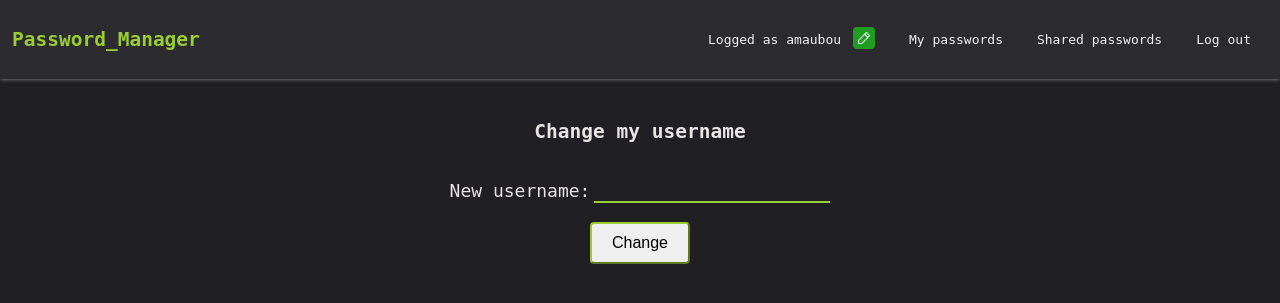
After one commit to AntoineMauboussin/django_lc, a Django app: page /changedmymind/ in a window 1280 px wide. The commit adds this page. Shown: the top 303 px of the page. Run offline with Django 4.2, Linux system fonts and the light colour scheme; a user stored in the database is signed in.

Commit message:
changeusername

```diff
--- a/src/project/app/urls.py
+++ b/src/project/app/urls.py
@@ -10,7 +10,7 @@ from .views import (
     update_item,
     delete_item,
 )
-from .views import index, register, share_item, shared_items, delete_item,delete_shared
+from .views import index, register, share_item, shared_items, delete_item,delete_shared, change_username
 
 urlpatterns = [
     path("", index, name="index"),
@@ -23,4 +23,5 @@ urlpatterns = [
     path("delete_shared/<int:id>", delete_shared, name="delete_shared"),
     path("update_item/<item_id>", update_item, name="update_item"),
     path("delete_item/<item_id>", delete_item, name="delete_item"),
+    path('changedmymind/', change_username, name='changedmymind'),
 ]
--- a/src/project/app/views.py
+++ b/src/project/app/views.py
@@ -3,6 +3,7 @@ from django.urls import reverse
 from django.views.decorators.http import require_http_methods
 from django.contrib.auth.decorators import login_required
 from cryptography.fernet import Fernet
+from django.contrib import messages
 
 from django import forms
 from app.forms import RegisterForm, ShareForm
@@ -194,3 +195,19 @@ def delete_shared(request, id):
         shared_item.delete()
 
     return redirect("shared_items")
+
+@login_required
+def change_username(request):
+    if request.method == 'POST':
+        new_username = request.POST.get('new_username')
+
+        existing_user = User.objects.filter(username=new_username).exists()
+        if existing_user:
+            messages.error(request, "Username is already in use.")
+        else:
+            user = request.user
+            user.username = new_username
+            user.save()
+            return redirect('index')  # Rediriger l'utilisateur vers la page de profil
+
+    return render(request, 'change_username.html')
--- a/src/project/static/css/app.css
+++ b/src/project/static/css/app.css
@@ -17,6 +17,46 @@ a:hover {
 
 .error {
     color: red;
+}
+
+.action-username {
+    display: flex;
+    align-items: center;
+}
+
+.action-username img {
+    width: 12px;
+    height: 12px;
+    padding: 5px;
+    border-radius: 4px;
+    background-color: rgb(33, 155, 33);
+    border: none;
+}
+
+.action-username img:hover {
+    box-shadow: 0 0 4px yellowgreen;
+}
+
+.action-username a:hover {
+    border: none;
+}
+
+.action-username .tooltip {
+    display: inline;
+    position: relative;
+}
+
+.action-username .tooltip:hover:before {
+    background-color: rgb(0, 0, 0);
+    color: yellowgreen;
+    content: attr(title);
+    left: 0;
+    bottom: -25px;
+    position: absolute;
+    z-index: 100;
+    padding: 5px;
+    width: 110px;
+    text-align: center;
 }
 
 .button {
--- /dev/null
+++ b/src/project/templates/change_username.html
@@ -0,0 +1,40 @@
+{% load static %}
+<!DOCTYPE html>
+<html>
+
+<head>
+    <meta charset="utf-8">
+    <meta name="viewport" content="width=device-width, initial-scale=1">
+    <title>Password Manager</title>
+    <link rel="stylesheet" href="{% static 'css/app.css' %}" type="text/css">
+    <link rel="stylesheet" href="{% static 'css/logs.css' %}" type="text/css">
+    <link rel="stylesheet" href="{% static 'css/navigation_bar.css' %}" type="text/css">
+</head>
+
+<body>
+    {% include 'navigation_bar.html' %}
+    <div class="logs">
+        {% block content %}
+        <h2>Change my username</h2>
+
+        {% if messages %}
+        {% for message in messages %}
+        <div class="error alert-{{ message.tags }}">{{ message }}</div>
+        {% endfor %}
+        {% endif %}
+
+        <form method="post" action="{% url 'changedmymind' %}">
+            {% csrf_token %}
+            <table>
+                <tr>
+                  <td><label for="new_username">New username:</label></td>
+                  <td><input type="text" name="new_username" id="new_username" required></td>
+                </tr>
+              </table>
+            <button class="button" type="submit">Change</button>
+        </form>
+        {% endblock %}
+    </div>
+</body>
+
+</html>
--- a/src/project/templates/navigation_bar.html
+++ b/src/project/templates/navigation_bar.html
@@ -1,3 +1,4 @@
+{% load static %}
 <nav>
     <div class="title" onclick="gotoHome()">
         <h1>Password_Manager</h1>
@@ -5,7 +6,12 @@
     </div>
     <ul class="nav-ul">
         {% if user.is_authenticated %}
-        <li><p>Logged as {{ user.username }}</p></li>
+        <li class="action-username">
+            <p>Logged as {{ user.username }}</p>
+            <a href="changedmymind" title="Change username" class="tooltip">
+                <img class="edit" src="{% static 'img/edit.png' %}" />
+            </a>
+        </li>
         <li><a href="/items_list">My passwords</a></li>
         <li><a href="/shared_items">Shared passwords</a></li>
         <li><a href="/accounts/logout">Log out</a></li>
--- a/src/project/templates/shared_items.html
+++ b/src/project/templates/shared_items.html
@@ -36,7 +36,7 @@
                 <td>{{ shared.item.creation_date|date:"d/m/Y H:i" }}</td>
                 <td>{{ shared.item.creation_user }}</td>
                 <td>{{ shared.receiving_user }}</td>
-                <td>{{ shared.creation_date }}</td>
+                <td>{{ shared.creation_date|date:"d/m/Y H:i" }}</td>
                 <td class="actions shared"><a href="{% url 'delete_shared' shared.id %}" title="Delete" class="tooltip"><img class="trash" src="{% static 'img/trash.png' %}" /></td>
             </tr>
             {% endfor %}
```
Also changed, not shown: src/project/app/migrations/0006_delete_prospect.py (added).
